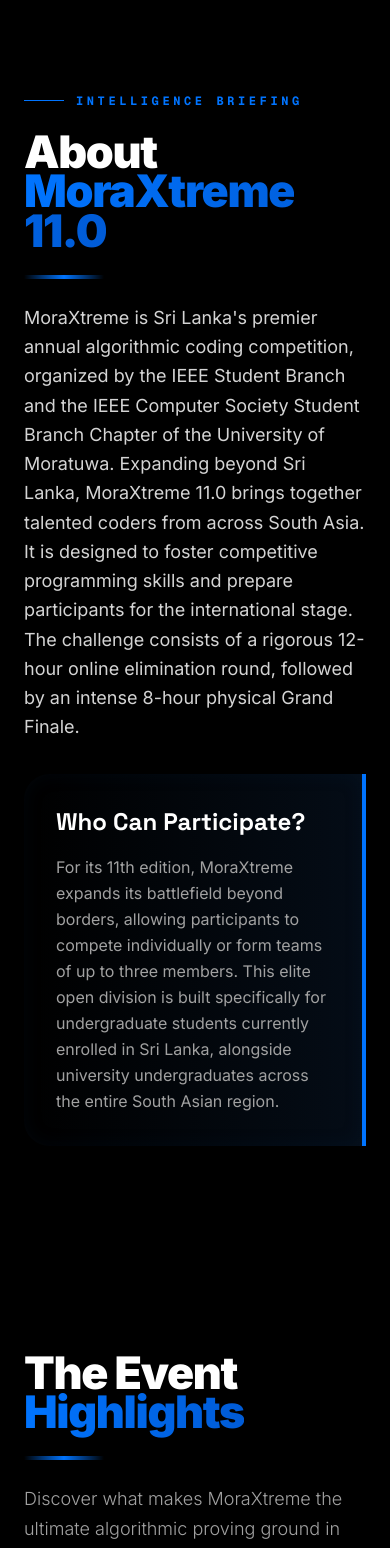
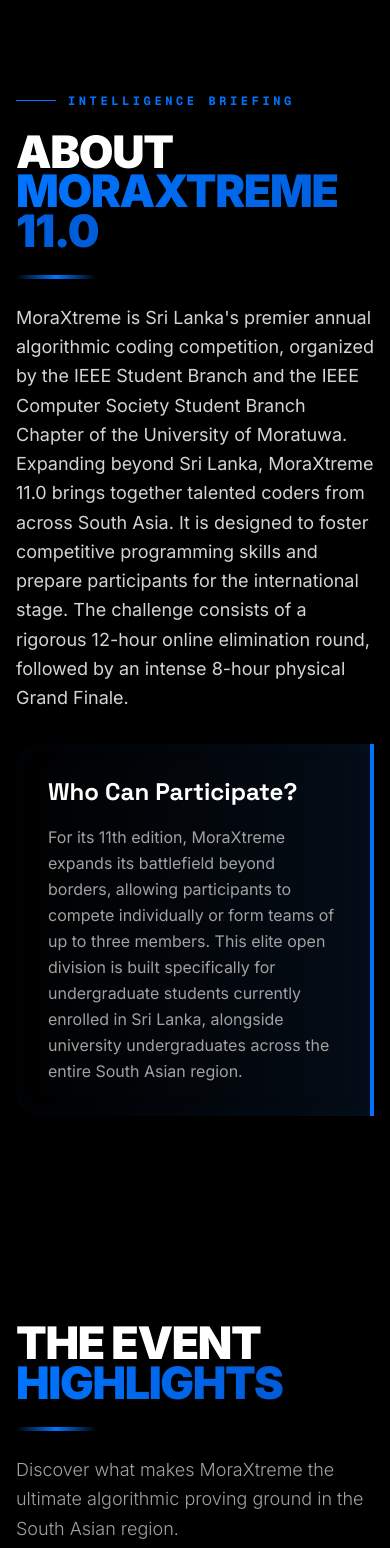
Before and after one commit to Vishwa-Srinath/moraXtreme_11.0, a Next.js app: page / in a window 390 px wide. Shown: the part 1580-3128 px from the top of the page. Built offline with nearby package versions, Linux system fonts and the light colour scheme.

Commit message:
changed to upper case

```diff
--- a/src/app/page.tsx
+++ b/src/app/page.tsx
@@ -18,7 +18,7 @@
       <DynamicNavbar />
       <WorldAsiaScene>
         {/* Scrollable content sections */}
-        <div className="relative z-10 flex w-full max-w-6xl flex-col gap-16 px-6 py-24 text-white md:gap-32">
+        <div className="relative z-10 flex w-full max-w-6xl flex-col gap-16 px-4 py-24 text-white md:gap-32 md:px-6">
           <AboutSection />
 
           <section id="highlights" className="relative w-full py-12 min-h-0 flex flex-col justify-center md:py-24 md:min-h-[150vh]">
--- a/src/components/landing/AboutSection.tsx
+++ b/src/components/landing/AboutSection.tsx
@@ -14,7 +14,7 @@
                 Intelligence Briefing
               </span>
             </div>
-            <h2 className="mb-6 font-[family-name:var(--font-sans)] text-[clamp(2.8rem,4vw,3.8rem)] font-black leading-[0.88] tracking-[-0.03em] text-white drop-shadow-xl">
+            <h2 className="mb-6 font-[family-name:var(--font-sans)] text-[clamp(2.8rem,4vw,3.8rem)] font-black leading-[0.88] tracking-[-0.03em] text-white uppercase drop-shadow-xl">
               About{" "}
               <span className="bg-gradient-to-r from-[#0074FF] to-[#005BD6] bg-clip-text text-transparent">
                 MoraXtreme 11.0
--- a/src/components/landing/HighlightsTimeline.tsx
+++ b/src/components/landing/HighlightsTimeline.tsx
@@ -77,7 +77,7 @@
   return (
     <div className="relative w-full max-w-6xl mx-auto py-12 z-20 overflow-hidden">
       <div className="text-left mb-12 md:text-center md:mb-24">
-        <h2 className="font-[family-name:var(--font-sans)] text-[clamp(2.8rem,4vw,3.8rem)] font-black leading-[0.88] tracking-[-0.03em] text-white drop-shadow-xl">
+        <h2 className="font-[family-name:var(--font-sans)] text-[clamp(2.8rem,4vw,3.8rem)] font-black leading-[0.88] tracking-[-0.03em] text-white uppercase drop-shadow-xl">
           The Event <br className="hidden lg:block" />{" "}
           <span className="bg-gradient-to-r from-[#0074FF] to-[#005BD6] bg-clip-text text-transparent">
             Highlights
--- a/src/components/landing/LegacySection.tsx
+++ b/src/components/landing/LegacySection.tsx
@@ -5,10 +5,10 @@
   return (
     <section id="legacy" className="relative w-full py-12 md:py-24">
       <div className="group relative w-full">
-        <div className="relative z-10 flex flex-col items-center p-12 md:p-24">
+        <div className="relative z-10 flex flex-col items-center py-12 md:p-24">
           {/* Heading */}
           <div className="mb-8 flex w-full flex-col items-start gap-3 text-left md:mb-16 md:items-center md:text-center">
-            <h2 className="font-[family-name:var(--font-sans)] text-[clamp(2.8rem,4vw,3.8rem)] font-black leading-[0.88] tracking-[-0.03em] text-white drop-shadow-xl">
+            <h2 className="font-[family-name:var(--font-sans)] text-[clamp(2.8rem,4vw,3.8rem)] font-black leading-[0.88] tracking-[-0.03em] text-white uppercase drop-shadow-xl">
               Our{" "}
               <span className="bg-gradient-to-r from-[#0074FF] to-[#005BD6] bg-clip-text text-transparent">
                 Legacy
--- a/src/components/landing/RegisterCTASection.tsx
+++ b/src/components/landing/RegisterCTASection.tsx
@@ -8,7 +8,7 @@
         {/* Top glowing edge */}
         <div className="absolute top-0 left-1/2 h-[2px] w-3/4 -translate-x-1/2 bg-gradient-to-r from-transparent via-[#0074FF] to-transparent opacity-50 shadow-[0_0_20px_#0074FF]"></div>
 
-        <div className="relative z-10 flex flex-col items-center px-8 py-16 text-center md:py-24">
+        <div className="relative z-10 flex flex-col items-center py-16 text-center md:px-8 md:py-24">
           {/* Status Badge */}
           <div className="mb-10 inline-flex items-center gap-2.5 rounded-full border border-white/10 bg-white/5 px-4 py-2">
             <div className="h-2 w-2 rounded-full bg-emerald-400"></div>
@@ -18,7 +18,7 @@
           </div>
 
           <div className="mb-12 w-full text-left md:text-center">
-            <h2 className="font-[family-name:var(--font-sans)] text-[clamp(2.8rem,4vw,3.8rem)] font-black leading-[0.88] tracking-[-0.03em] text-white drop-shadow-xl">
+            <h2 className="font-[family-name:var(--font-sans)] text-[clamp(2.8rem,4vw,3.8rem)] font-black leading-[0.88] tracking-[-0.03em] text-white uppercase drop-shadow-xl">
               The Gateway to <br className="md:hidden" />
               <span className="bg-gradient-to-r from-[#0074FF] to-[#005BD6] bg-clip-text text-transparent">
                 MoraXtreme 11.0
--- a/src/components/landing/WhyJoinSection.tsx
+++ b/src/components/landing/WhyJoinSection.tsx
@@ -17,10 +17,10 @@
   return (
     <section id="why-join" className="relative w-full py-12 md:py-24">
       <div className="flex w-full flex-col justify-center items-center">
-        <div className="z-10 flex w-full max-w-6xl flex-col gap-12 px-6 sm:px-10">
+        <div className="z-10 flex w-full max-w-6xl flex-col gap-12 md:px-10">
           {/* Heading */}
           <div className="flex w-full flex-col items-start text-left gap-6 md:items-center md:text-center">
-            <h2 className="font-[family-name:var(--font-sans)] text-[clamp(2.8rem,4vw,3.8rem)] font-black leading-[0.88] tracking-[-0.03em] text-white drop-shadow-xl">
+            <h2 className="font-[family-name:var(--font-sans)] text-[clamp(2.8rem,4vw,3.8rem)] font-black leading-[0.88] tracking-[-0.03em] text-white uppercase drop-shadow-xl">
               Why{" "}
               <span className="bg-gradient-to-r from-[#0074FF] to-[#005BD6] bg-clip-text text-transparent">
                 Participate?
--- a/src/components/timeline/Timeline.tsx
+++ b/src/components/timeline/Timeline.tsx
@@ -140,7 +140,7 @@
     <section
       ref={sectionRef}
       id="timeline"
-      className="relative w-full overflow-hidden px-4 py-24 sm:px-8 md:py-32"
+      className="relative w-full overflow-hidden py-24 md:px-8 md:py-32"
       aria-labelledby="timeline-heading"
     >
       <div
@@ -152,7 +152,7 @@
         <header className="relative mb-16 text-left md:mb-20 md:text-center">
           <h2
             id="timeline-heading"
-            className="font-[family-name:var(--font-sans)] text-[clamp(2.8rem,4vw,3.8rem)] font-black leading-[0.88] tracking-[-0.03em] text-white drop-shadow-xl"
+            className="font-[family-name:var(--font-sans)] text-[clamp(2.8rem,4vw,3.8rem)] font-black leading-[0.88] tracking-[-0.03em] text-white uppercase drop-shadow-xl"
           >
             Event{" "}
             <span className="bg-gradient-to-r from-[#0074FF] to-[#005BD6] bg-clip-text text-transparent">
```
